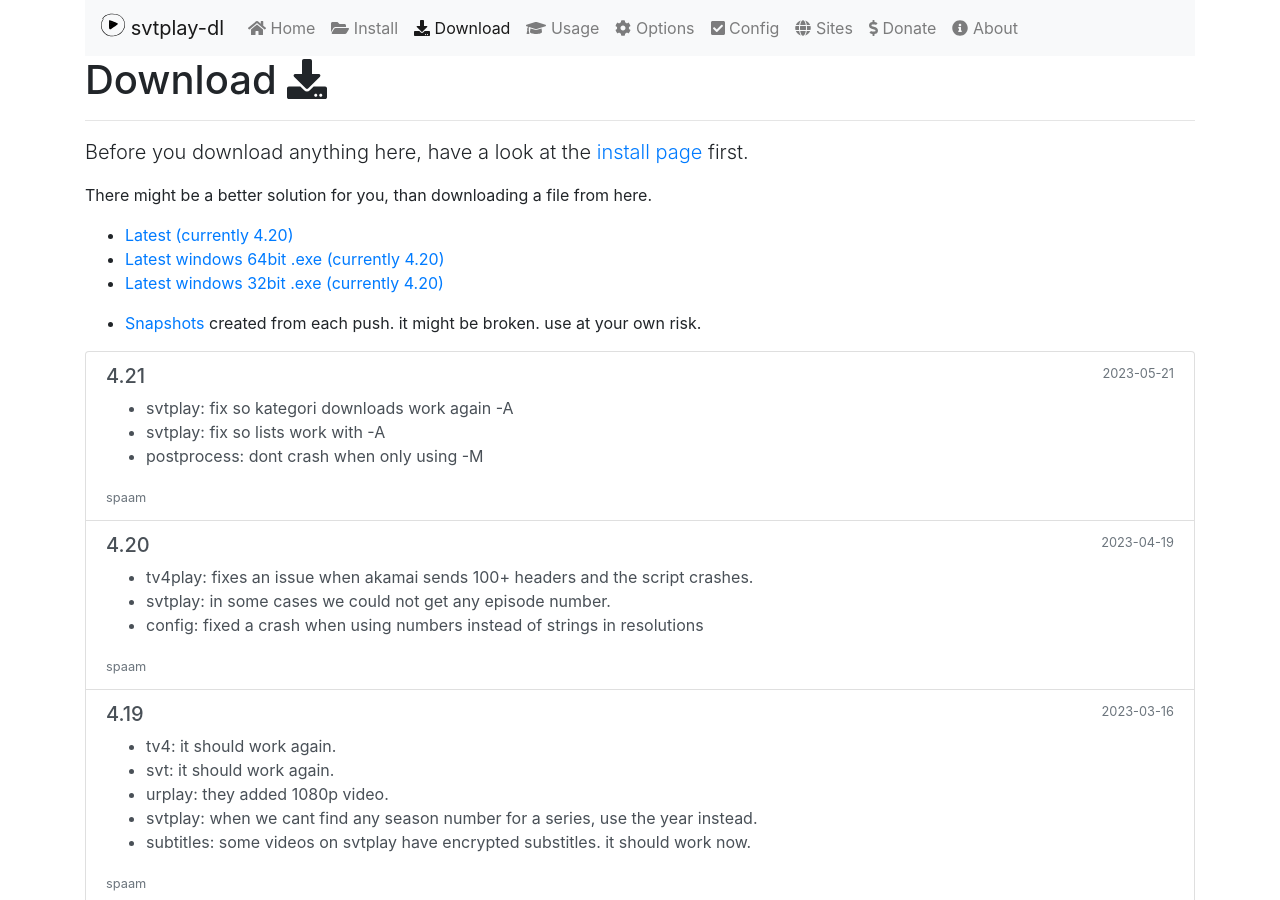
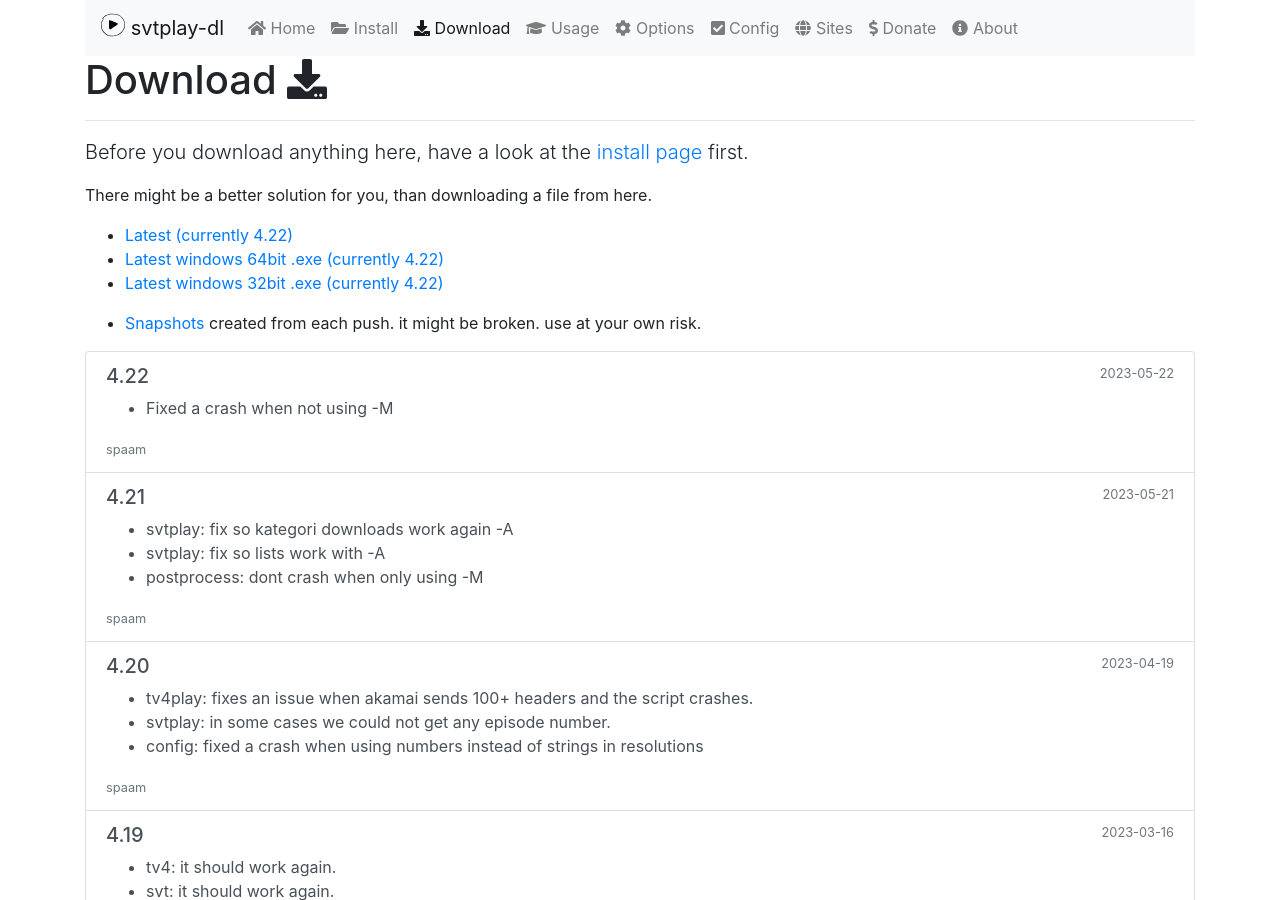
Before and after one commit to spaam/svtplay-dl-web, a Jekyll site: the page built from _pages/download.md, in a window 1280 px wide and 900 px high. Built offline with Jekyll 4.4.1, drawn with Linux system fonts in a browser that asks for light colours; nearby versions of some CDN libraries; comment, search, counter and statistics services are not loaded.

```diff
--- a/_layouts/home.html
+++ b/_layouts/home.html
@@ -15,7 +15,7 @@ layout: default
             <a href="/install/" class="btn btn-lg btn-outline-primary mb-3 mb-md-0 mr-md-3">Get started</a>
             <a href="/archive/" class="btn btn-lg btn-outline-secondary">Download</a>
         </div>
-        <p class="text-muted mb-0">Currently v4.21 (2023-06-01)</p>
+        <p class="text-muted mb-0">Currently v4.22 (2023-06-02)</p>
     </div>
     <div class="col-md-6">
         <img src="/assets/brand/logo.svg" width="256" height="256" class="img-fluid mb-3">
--- a/_pages/download.md
+++ b/_pages/download.md
@@ -10,9 +10,9 @@ description: Download page for svtplay-dl
 
 There might be a better solution for you, than downloading a file from here.
 
-* [Latest (currently 4.20)](https://svtplay-dl.se/download/4.21/svtplay-dl)
-* [Latest windows 64bit .exe (currently 4.20)](https://svtplay-dl.se/download/4.21/svtplay-dl-amd64.zip)
-* [Latest windows 32bit .exe (currently 4.20)](https://svtplay-dl.se/download/4.21/svtplay-dl-win32.zip)
+* [Latest (currently 4.22)](https://svtplay-dl.se/download/4.22/svtplay-dl)
+* [Latest windows 64bit .exe (currently 4.22)](https://svtplay-dl.se/download/4.22/svtplay-dl-amd64.zip)
+* [Latest windows 32bit .exe (currently 4.22)](https://svtplay-dl.se/download/4.22/svtplay-dl-win32.zip)
 
 * [Snapshots](/download/snapshots/) created from each push. it might be broken. use at your own risk.
 
--- /dev/null
+++ b/_posts/2023-06-02-4.22.md
@@ -0,0 +1,11 @@
+---
+layout: post
+title: "4.22"
+date: 2023-05-22 20:37:00 +0200
+categories: releases
+windows-amd64: true
+windows-win32: true
+binary: true
+---
+
+* Fixed a crash when not using -M
```
